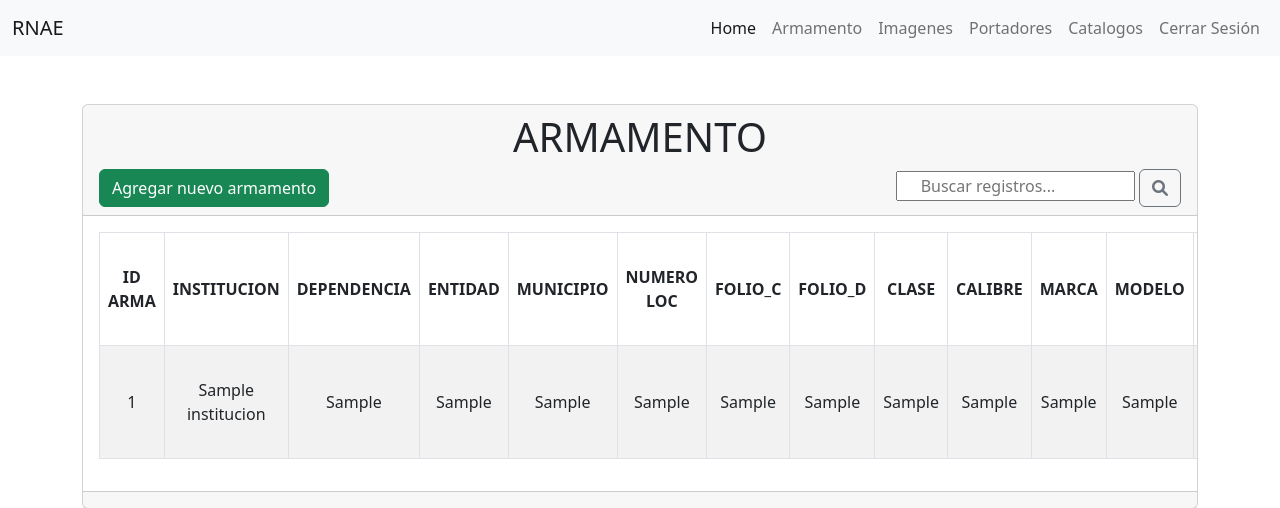
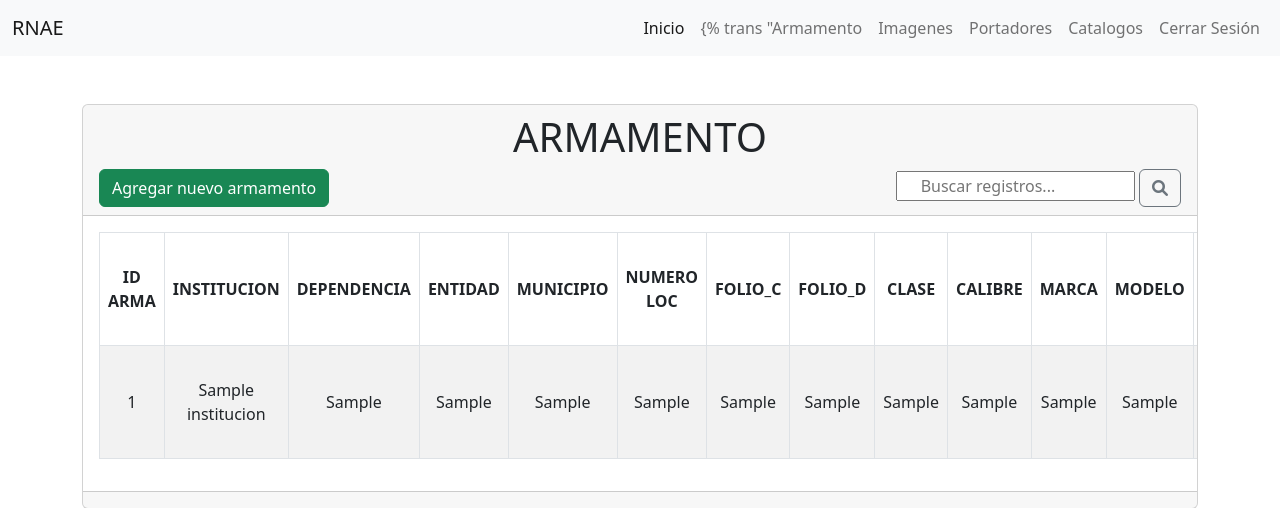
Before and after one commit to Darwinc8/SERVER, a Django app: page /armamento/ in a window 1280 px wide. Shown: the top 508 px of the page. Run offline with Django 4.2, Linux system fonts and the light colour scheme; a user stored in the database is signed in; tables that the repository leaves empty hold one stand-in row (values such as "Sample post"); parts of the project's set-up code (start-up, migrations or seed data) failed here and were passed over; some libraries are stand-ins or nearby versions.

Commit message:
trans sesion

```diff
--- a/sesions/templates/layout.html
+++ b/sesions/templates/layout.html
@@ -27,30 +27,30 @@
           <ul class="navbar-nav ms-auto">
             {% if user.is_authenticated %}
             <li class="nav-item">
-              <a class="nav-link active" aria-current="page" href="{% url 'home' %}">Home</a>
+              <a class="nav-link active" aria-current="page" href="{% url 'home' %}">{% trans "Home" %}</a>
             </li>
             <li class="nav-item">
-              <a class="nav-link" href="{% url 'armamento' %}">Armamento</a>
+              <a class="nav-link" href="{% url 'armamento' %}">{% trans "Armamento</a>
             </li>
             <li class="nav-item">
-              <a class="nav-link" href="{% url 'imagenes' %}">Imagenes</a>
+              <a class="nav-link" href="{% url 'imagenes' %}">{% trans "Imagenes" %}</a>
             </li>
             <li class="nav-item">
-              <a class="nav-link" href="{% url 'portadores' %}">Portadores</a>
+              <a class="nav-link" href="{% url 'portadores' %}">{% trans "Portadores" %}</a>
             </li>
             <li class="nav-item">
-              <a class="nav-link" href="{% url 'catalogos' %}">Catalogos</a>
+              <a class="nav-link" href="{% url 'catalogos' %}">{% trans "Catalogos" %}</a>
             </li>
             <li class="nav-item">
-              <a class="nav-link" href="{% url 'cerrar_sesion' %}">Cerrar Sesión</a>
+              <a class="nav-link" href="{% url 'cerrar_sesion' %}">{% trans "Cerrar Sesión" %}</a>
             </li>
 
             {% else %}
             <li class="nav-item">
-              <a class="nav-link" href="{% url 'registrarse' %}">Registrarse</a>
+              <a class="nav-link" href="{% url 'registrarse' %}">{% trans "Registrarse" %}</a>
             </li>
             <li class="nav-item">
-              <a class="nav-link" href="{% url 'iniciar_sesion' %}">Iniciar Sesión</a>
+              <a class="nav-link" href="{% url 'iniciar_sesion' %}">{% trans "Iniciar Sesión" %}</a>
             </li>
             {% endif %}
           </ul>
--- a/sesions/views.py
+++ b/sesions/views.py
@@ -46,7 +46,7 @@ def iniciar_sesion(request):
         if user is None:
             return render(request, 'sign_in.html',{
             'form': AuthenticationForm,
-            'error': 'Username or Password is incorrect'
+            'error': 'Usuario o Contraseña incorrecta'
             })
         else:
             login(request, user)
```
Also changed, not shown: sesions/templates/sign_in.html (+5 -5 lines), sesions/templates/sign_up.html (+6 -6 lines).
